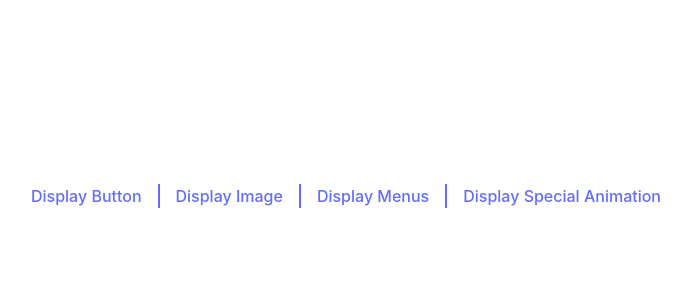
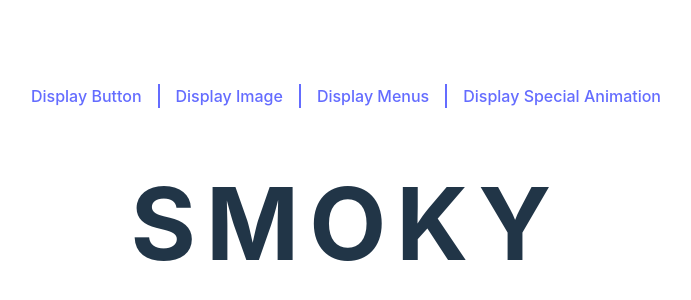
Before and after one commit to andy5566w/vue3-advenced-css, a Vue app: page /specialAnimation in a window 1280 px wide. Shown: the part 204-504 px from the top of the page, without its empty margins (294-985 px from the left). Built offline with nearby package versions, Linux system fonts and the light colour scheme.

Commit message:
add SmokeText.vue

```diff
--- a/src/components/DisplaySpecialAnimation.vue
+++ b/src/components/DisplaySpecialAnimation.vue
@@ -1,9 +1,11 @@
-<template></template>
+<template>
+  <div class="flex flex-col items-center">
+    <SmokeText />
+  </div>
+</template>
 
-<script>
-export default {
-  name: 'DisplaySpecialAnimation',
-}
+<script setup>
+import SmokeText from './animations/SmokeText.vue'
 </script>
 
 <style scoped></style>
--- /dev/null
+++ b/src/components/animations/SmokeText.vue
@@ -0,0 +1,67 @@
+<template>
+  <ul>
+    <li>S</li>
+    <li>M</li>
+    <li>O</li>
+    <li>K</li>
+    <li>Y</li>
+  </ul>
+</template>
+
+<script setup></script>
+
+<style scoped lang="scss">
+ul {
+  --delay: 0.2s;
+  display: flex;
+  align-items: center;
+  justify-content: center;
+  height: 200px;
+
+  li {
+    font-size: 100px;
+    font-weight: bold;
+    letter-spacing: 10px;
+    transition: 0.5s;
+  }
+
+  //li:nth-child(1) {
+  //  transition-delay: calc(var(--delay) * 5);
+  //}
+  //li:nth-child(2) {
+  //  transition-delay: calc(var(--delay) * 4);
+  //}
+  //li:nth-child(3) {
+  //  transition-delay: calc(var(--delay) * 3);
+  //}
+  //li:nth-child(4) {
+  //  transition-delay: calc(var(--delay) * 2);
+  //}
+  //li:nth-child(5) {
+  //  transition-delay: calc(var(--delay) * 1);
+  //}
+
+  li:nth-child(1) {
+    transition-delay: calc(var(--delay) * 1);
+  }
+  li:nth-child(2) {
+    transition-delay: calc(var(--delay) * 2);
+  }
+  li:nth-child(3) {
+    transition-delay: calc(var(--delay) * 3);
+  }
+  li:nth-child(4) {
+    transition-delay: calc(var(--delay) * 4);
+  }
+  li:nth-child(5) {
+    transition-delay: calc(var(--delay) * 5);
+  }
+  &:hover {
+    li {
+      transform: rotate(45deg) translateY(-100px);
+      filter: blur(20px);
+      opacity: 0;
+    }
+  }
+}
+</style>
```
